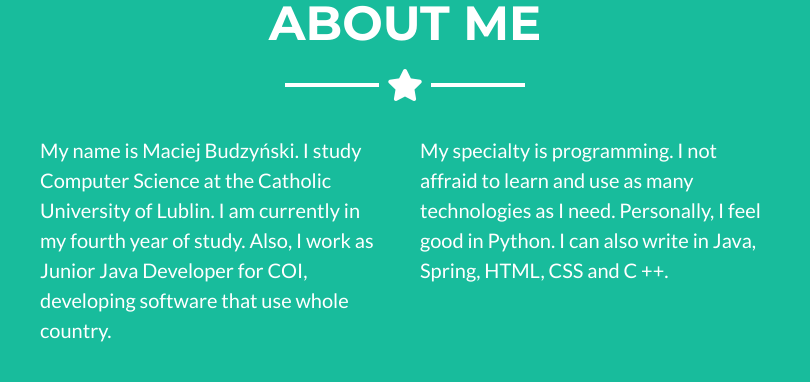
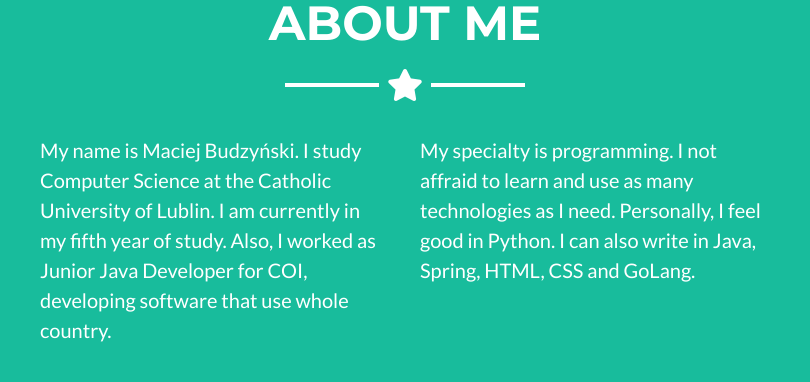
Before and after one commit to BudzynskiMaciej/BudzynskiMaciej.github.io, a plain HTML site: page index.html in a window 1280 px wide. Shown: the part 1540-1922 px from the top of the page, 235-1045 px from the left. Drawn offline with Linux system fonts and the light colour scheme.

Commit message:
QuickFix 1.2021

```diff
--- a/index.html
+++ b/index.html
@@ -112,10 +112,10 @@
         <hr class="star-light mb-5">
         <div class="row">
           <div class="col-lg-4 ml-auto">
-            <p class="lead">My name is Maciej Budzyński. I study Computer Science at the Catholic University of Lublin. I am currently in my fourth year of study. Also, I work as Junior Java Developer for COI, developing software that use whole country.</p>
+            <p class="lead">My name is Maciej Budzyński. I study Computer Science at the Catholic University of Lublin. I am currently in my fifth year of study. Also, I worked as Junior Java Developer for COI, developing software that use whole country.</p>
           </div>
           <div class="col-lg-4 mr-auto">
-            <p class="lead">My specialty is programming. I not affraid to learn and use as many technologies as I need. Personally, I feel good in Python. I can also write in Java, Spring, HTML, CSS and C ++.</p>
+            <p class="lead">My specialty is programming. I not affraid to learn and use as many technologies as I need. Personally, I feel good in Python. I can also write in Java, Spring, HTML, CSS and GoLang.</p>
           </div>
         </div>
         <div class="text-center mt-4">
```
